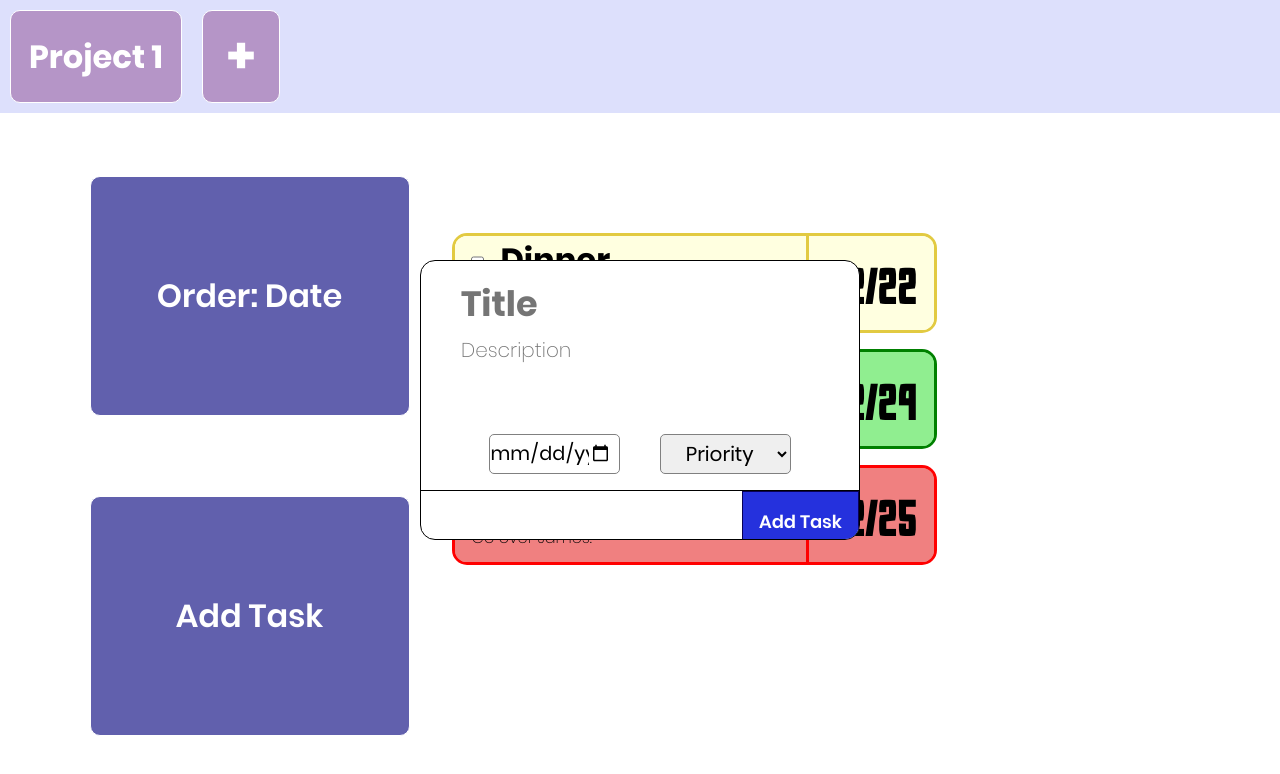
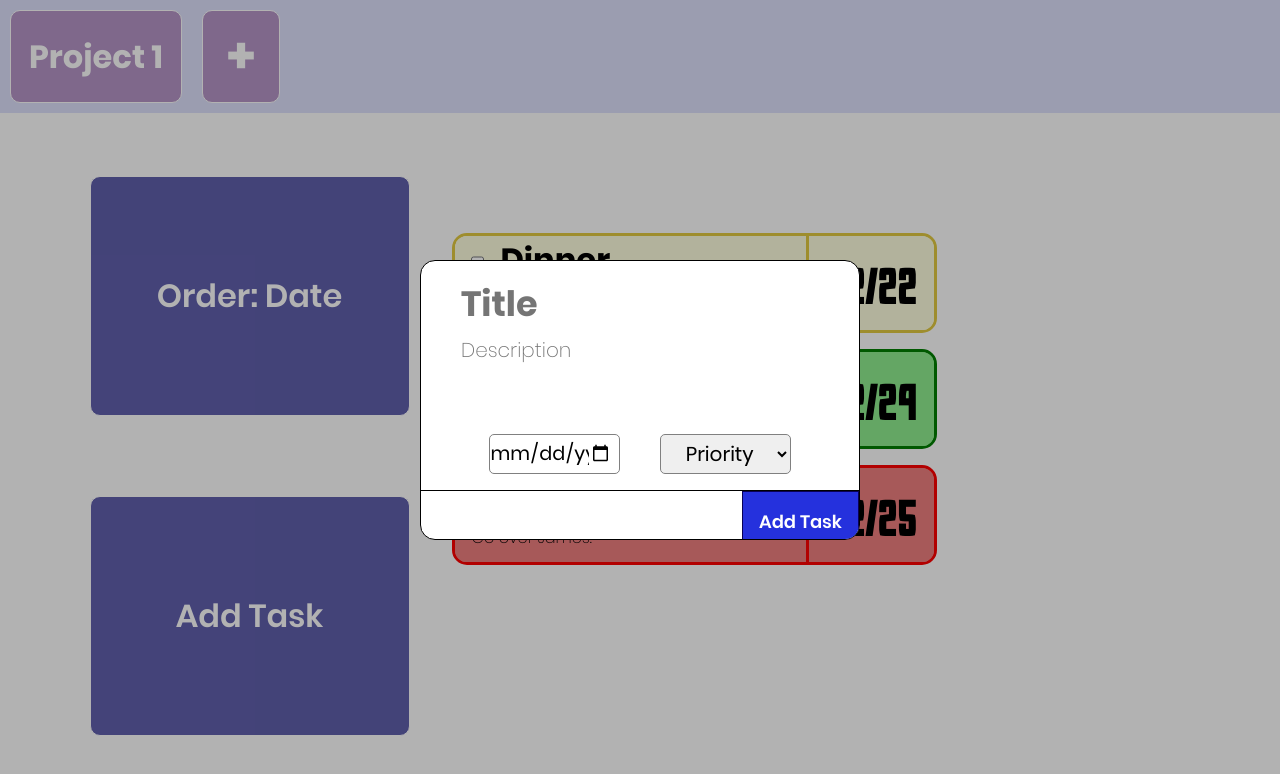
Before and after one commit to Cyber-Aarow/to-do_list, a website built with webpack: page src/template.html in a window 1280 px wide. Both pictures are taken after a click on the button "Add Task". Built offline with nearby package versions, Linux system fonts and the light colour scheme.

Commit message:
Add form overlay.

```diff
--- a/src/dom.js
+++ b/src/dom.js
@@ -2,6 +2,7 @@ export default function DOM(project){
     const toDoList = document.querySelector('.to-do-list');
     const finishedList = document.querySelector('.finished-list')
     const newToDoForm = document.querySelector('#add-task-form');
+    const formOverlay = document.querySelector('.form-overlay');
 
 
     const showList = () =>{
@@ -150,6 +151,7 @@ export default function DOM(project){
         let addTaskButton = document.querySelector('.add-task-button');
         addTaskButton.addEventListener('click', () =>{
             newToDoForm.style.display = 'block';
+            formOverlay.classList.add('visible');
         });
     }
 
@@ -157,16 +159,24 @@ export default function DOM(project){
         newToDoForm.addEventListener('submit', (event) =>{
             event.preventDefault();
             newToDoForm.style.display = 'none';
+            formOverlay.classList.remove('visible');
             resetLists();
         });
     };
 
+    const setFormOverlay = () =>{
+        formOverlay.addEventListener('click', () =>{
+            newToDoForm.style.display = 'none';
+            formOverlay.classList.remove('visible');
+        });
+    };
 
     return{
         showList,
         clearList,
         setOrderButton,
         setAddTaskButton,
-        setFormSubmit
+        setFormSubmit,
+        setFormOverlay
     };
 }
--- a/src/index.js
+++ b/src/index.js
@@ -14,6 +14,7 @@ DOM(project1).showList();
 DOM(project1).setOrderButton();
 DOM(project1).setAddTaskButton();
 DOM(project1).setFormSubmit();
+DOM(project1).setFormOverlay();
 
 const newToDoForm = document.querySelector('#add-task-form');
     newToDoForm.addEventListener('submit', (event) =>{
--- a/src/main.css
+++ b/src/main.css
@@ -74,7 +74,7 @@ header {
     padding: 10px;
     position: sticky;
     top: 0;
-    z-index: 10;
+    z-index: 8;
 }
 
 header button {
@@ -204,11 +204,13 @@ ul{
     margin: 3px 5px 0 auto;
     font-size: larger;
     font-weight: bold;
+    visibility: hidden;
     opacity: 0;
     transition: opacity 0.2s ease-in-out;
 }
 
 .right-container:hover .remove-button {
+    visibility: visible;
     opacity: 1;
 }
 
@@ -238,12 +240,30 @@ ul{
 }
 
 /*Form*/
+.form-overlay {
+    position: absolute;
+    top: 0;
+    left: 0;
+    width: 100vw;
+    height: 100vh;
+    background-color: rgba(0, 0, 0, 0.3);
+    visibility: hidden;
+    opacity: 0;
+    transition: opacity 0.2s ease-in-out;
+    z-index: 9;
+}
+
+.form-overlay.visible {
+    visibility: visible;
+    opacity: 1;
+}
+
 #add-task-form {
     position: absolute;
     top: 50%;
     left: 50%;
     transform: translate(-50%, -50%);
-    z-index: 9;
+    z-index: 10;
     width: 55vh;
     height: 35vh;
     display: flex;
@@ -326,5 +346,4 @@ input:focus, textarea:focus {
     font-size: large;
     color: white;
     font-family: 'Poppins SemiBold';
-    z-index: 10;
 }
--- a/src/template.html
+++ b/src/template.html
@@ -6,6 +6,7 @@
     <title>Document</title>
 </head>
 <body>
+    <div class="form-overlay"></div>
     <header>
         <button class="project1">Project 1</button>
         <button class="header-plus">+</button>
```
